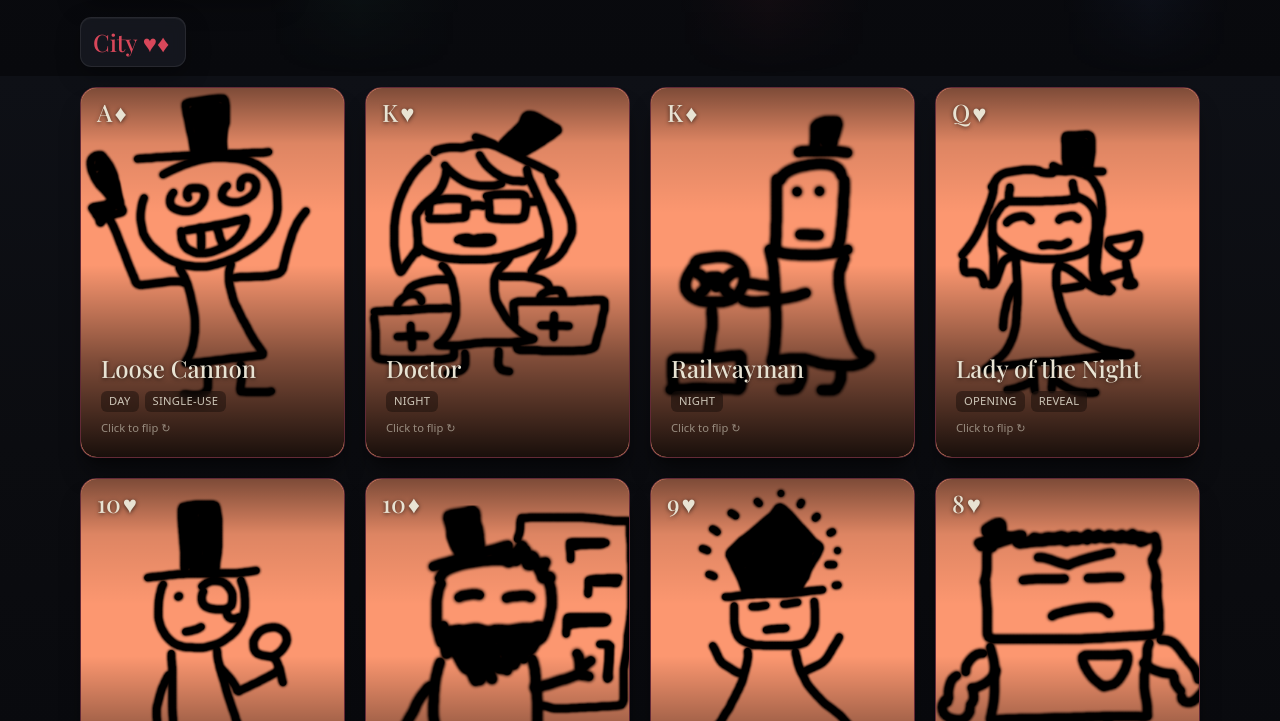
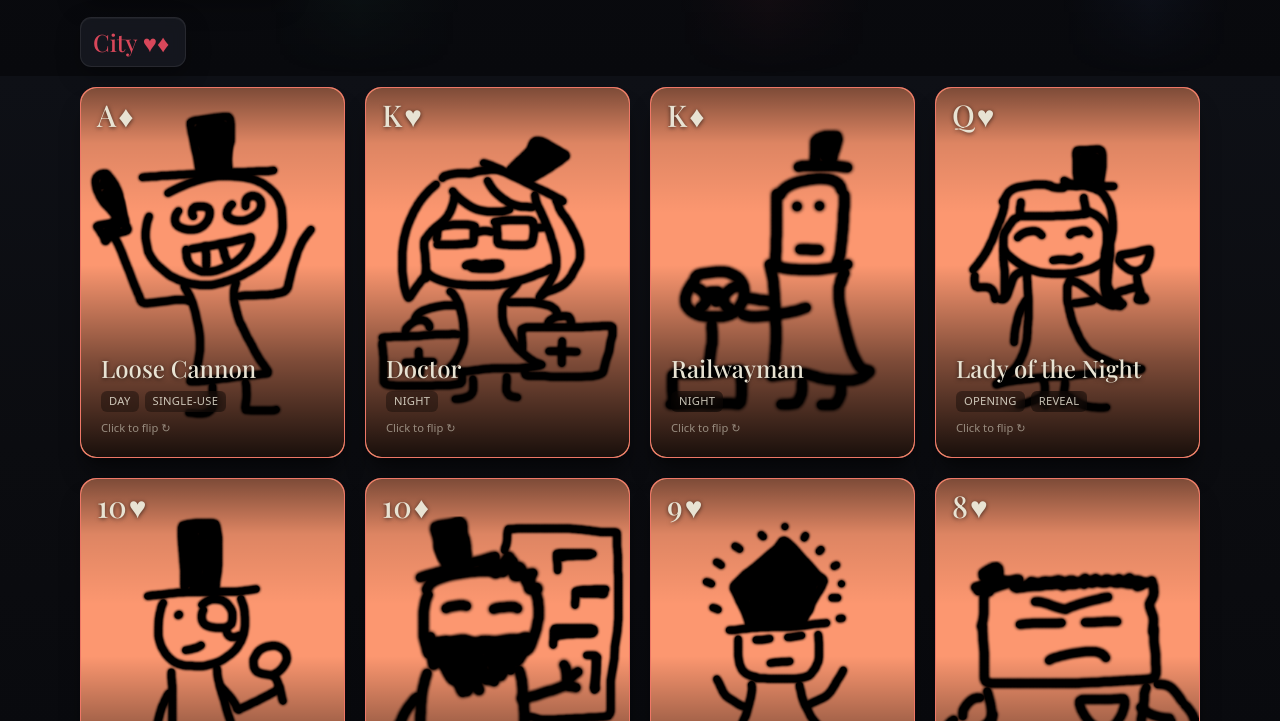
Before and after one commit to kwiecien-rafal/mafia-plus, an Astro site: page / in a window 1280 px wide. Shown: the part 724-1445 px from the top of the page. Built offline with nearby package versions, Linux system fonts and the light colour scheme; Astro itself is replaced by a stand-in of ours; a web font is replaced by a local one.

Commit message:
add option to adjust every card's picture position

```diff
--- a/src/components/CharacterCard.astro
+++ b/src/components/CharacterCard.astro
@@ -2,7 +2,7 @@
 import { Image } from "astro:assets";
 import type { Character } from "../data/characters";
 import { abilityTypeLabels, cardRank, cardSuit, factions } from "../data/characters";
-import { characterArt } from "../data/characterArt";
+import { characterArt, characterArtPosition } from "../data/characterArt";
 import { ui } from "../data/content";
 import T from "./T.astro";
 
@@ -19,6 +19,16 @@ const centerCard = character.centerCard ?? character.card;
 const centerRank = cardRank(centerCard);
 const centerSuit = cardSuit(centerCard);
 const art = characterArt[character.id];
+const adjust = characterArtPosition[character.id];
+const artStyle = adjust
+  ? [
+      adjust.x != null && `--art-x: ${adjust.x}`,
+      adjust.y != null && `--art-y: ${adjust.y}`,
+      adjust.zoom != null && `--art-zoom: ${adjust.zoom}`,
+    ]
+      .filter(Boolean)
+      .join("; ")
+  : undefined;
 ---
 
 <!-- The grid sets the width; aspect-ratio locks the height to poker-card
@@ -41,10 +51,13 @@ const art = characterArt[character.id];
            name/ability footer sit over it on a legibility scrim. -->
       <article
         class={`flip-face absolute inset-0 overflow-hidden rounded-2xl border ${factionClasses.border} ${factionClasses.ring}`}
-        style={{ "--art-accent": `var(--color-${character.faction})` }}
+        style={{
+          "--art-accent": `var(--color-${character.faction})`,
+          "background-color": `var(--card-${character.faction})`,
+        }}
       >
         {art ? (
-          <Image src={art} alt="" widths={[400, 800]} sizes="(min-width: 1280px) 16rem, (min-width: 640px) 40vw, 92vw" class="card-art" />
+          <Image src={art} alt="" widths={[400, 800]} sizes="(min-width: 1280px) 16rem, (min-width: 640px) 40vw, 92vw" class="card-art" style={artStyle} />
         ) : (
           <div class="card-art card-art--empty">
             <span class={`font-display ${factionClasses.text}`}>
@@ -55,7 +68,7 @@ const art = characterArt[character.id];
 
         <div class="card-scrim pointer-events-none absolute inset-0"></div>
 
-        <div class="card-symbol absolute left-3 top-2.5 font-display text-xl leading-none text-bone sm:left-4 sm:top-3 sm:text-2xl">
+        <div class="card-symbol absolute left-3 top-2.5 font-display text-2xl leading-none text-bone sm:left-4 sm:top-3 sm:text-3xl">
           <span>{rank}</span><span class="ml-0.5">{suit}</span>
         </div>
 
--- a/src/data/characterArt.ts
+++ b/src/data/characterArt.ts
@@ -15,3 +15,40 @@ export const characterArt: Record<string, ImageMetadata> = Object.fromEntries(
     mod.default,
   ]),
 );
+
+// Per-card crop nudges for portraits that aren't dead-center in their file.
+// The square art covers a taller frame, so it fills the height and spills over
+// the sides: `x` slides that horizontal crop freely. There's no vertical spill
+// to slide into, so `zoom` (>1) crops a little off the top and bottom to make
+// some, and `y` then shifts within it. Omit a card to leave it centered.
+export interface ArtAdjust {
+  x?: string; // horizontal crop, e.g. "42%"
+  y?: string; // vertical slide, e.g. "-8%" (needs zoom > 1 to have room)
+  zoom?: number; // e.g. 1.15
+}
+
+export const characterArtPosition: Record<string, ArtAdjust> = {
+  loose_cannon: { x: "45%", y: "5%" },
+  doctor: { x: "42%", y: "7%" },
+  railwayman: { y: "4%" },
+  lady_of_the_night: { x: "40%", y: "4%" },
+  detective: { y: "5%" },
+  gun_shop_owner: { x: "62%", y: "3%" },
+  saint: { x: "46%", y: "9%" },
+  bodyguard: { x: "53%", y: "12%" },
+  poor_bloody_infantry: { x: "46%", y: "5%" },
+  chairman: { x: "46%", y: "5%" },
+  citizen: { x: "48%", y: "5%" },
+  mafia_boss: { y: "4%" },
+  blackmailer: { x: "42%", y: "3%" },
+  coquette: { x: "45%", y: "4%" },
+  janitor: { x: "45%", y: "5%" },
+  mafioso: { y: "10%" },
+  blackmailer_boss: { x: "42%", y: "3%" },
+  angel_of_death: { x: "42%", y: "3%" },
+  mayor: { x: "32%", y: "3%" },
+  chairmans_daughter: { x: "33%", y: "13%" },
+  bomber: { x: "59%", y: "1%" },
+  bomber_plus: { x: "59%", y: "1%" },
+  bartender: { x: "59%", y: "8%" },
+};
--- a/src/styles/global.css
+++ b/src/styles/global.css
@@ -17,6 +17,17 @@
 
   --font-display: "Playfair Display", Georgia, "Times New Roman", serif;
   --font-body: ui-sans-serif, system-ui, "Segoe UI", Roboto, sans-serif;
+}
+
+/* Flat fill behind each card portrait, matched to the drawing's own plain
+   background so a repositioned figure blends into the empty space. Plain
+   custom properties rather than @theme tokens: only inline styles read them,
+   and Tailwind prunes theme tokens no utility references. Kept together so the
+   three card colours stay editable in one place. */
+:root {
+  --card-city: #fc9770;
+  --card-mafia: #80a7df;
+  --card-syndicate: #80b38a;
 }
 
 html {
@@ -349,9 +360,15 @@ body::after {
   width: 100%;
   height: 100%;
   object-fit: cover;
-  /* Bias toward the head: when a wide card forces a vertical crop, keep the
-     face and lose the feet (which the footer covers anyway). */
-  object-position: 50% 22%;
+  /* The square art fills the frame's height and overflows the sides, so --art-x
+     slides that horizontal crop. There's no vertical overflow to slide into, so
+     --art-zoom crops a little off top/bottom to create some and --art-y shifts
+     within it. scale/translate are the standalone properties, so they compose
+     with the hover transform below instead of overwriting it. Default bias
+     toward the head, since the footer covers the feet anyway. */
+  object-position: var(--art-x, 50%) 22%;
+  scale: var(--art-zoom, 1);
+  translate: 0 var(--art-y, 0%);
   transition: transform 0.5s ease;
 }
 
```
